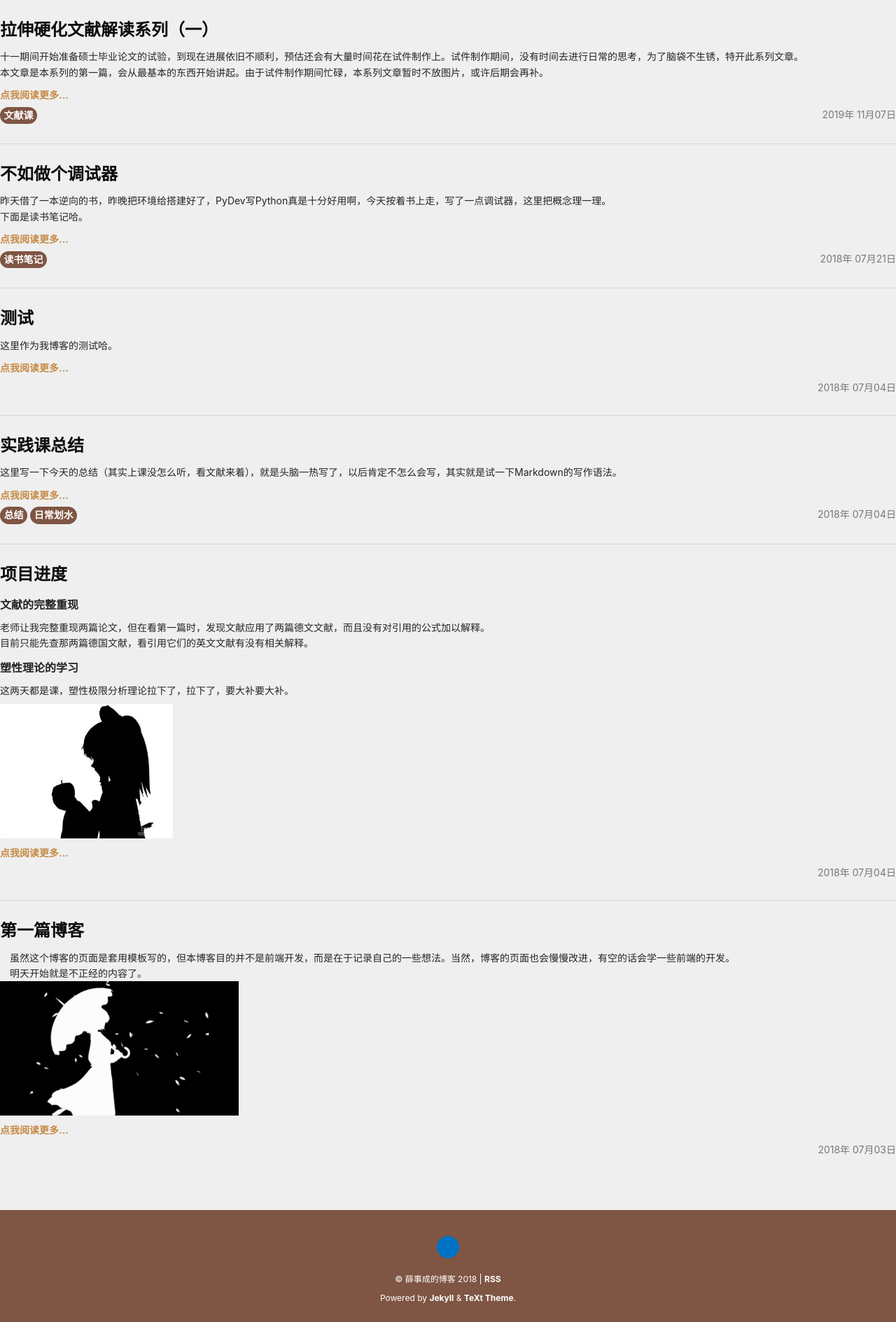
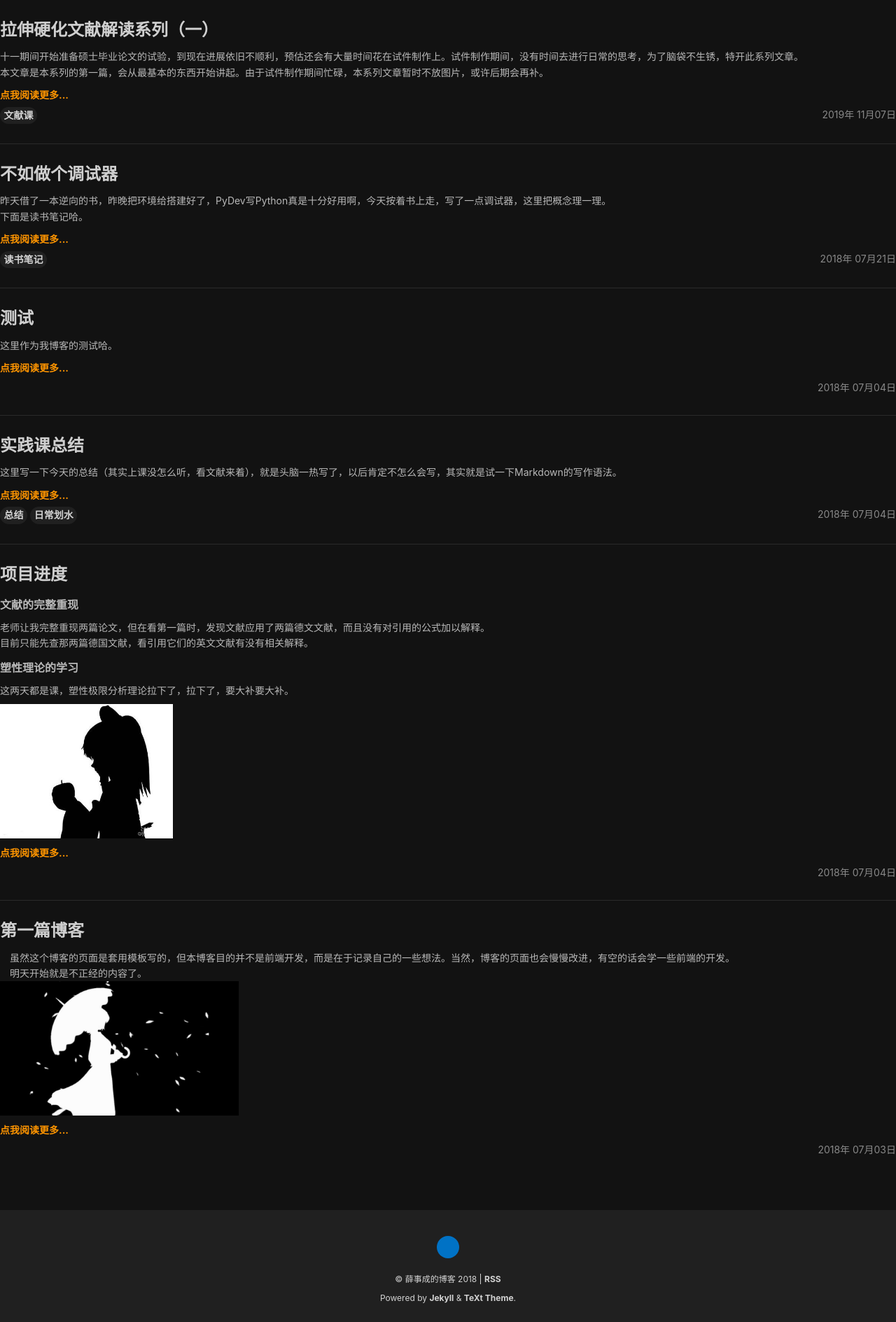
Before and after one commit to FourthNight/FourthNight.github.io, a Jekyll site: the page built from index.html, in a window 1280 px wide. Shown: the whole page at 70% size. Built offline with Jekyll 4.4.1, drawn with Linux system fonts in a browser that asks for light colours; the list of posts is cut into pages by our own code.

Commit message:
Update _config.yml

```diff
--- a/_config.yml
+++ b/_config.yml
@@ -16,12 +16,12 @@
 
 ## => Site Settings
 ##############################
-text_skin: chocolate # "default" (default), "dark", "forest", "ocean", "chocolate", "orange"
+text_skin: dark # "default" (default), "dark", "forest", "ocean", "chocolate", "orange"
 url     : https://xuesc24.xyz/ # the base hostname & protocol for your site e.g. https://www.someone.com
 baseurl : # does not include hostname
 title   : 薛事成的博客
-description: > # this means to ignore newlines until "Language & timezone"
-  做点笔记
+description: 做点笔记 > # this means to ignore newlines until "Language & timezone"
+
 
 
 ## => Language and Timezone
```
